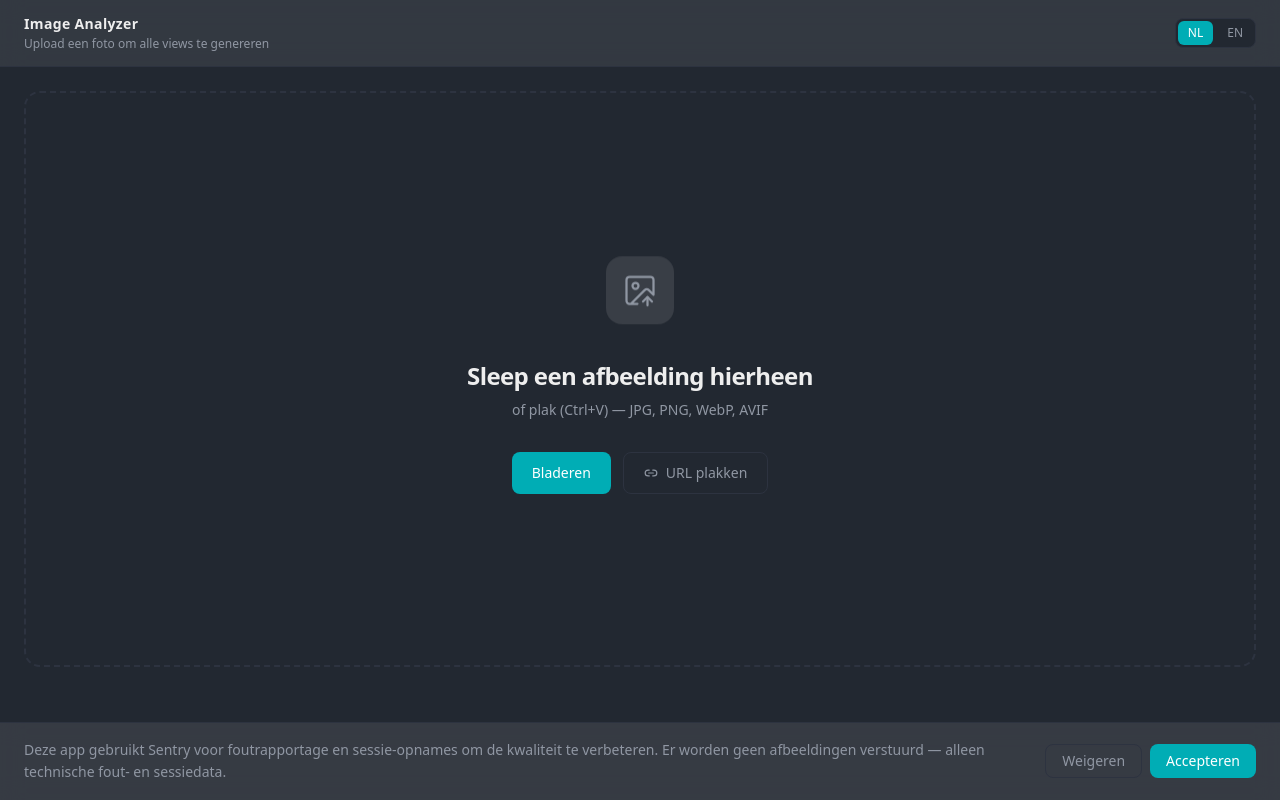
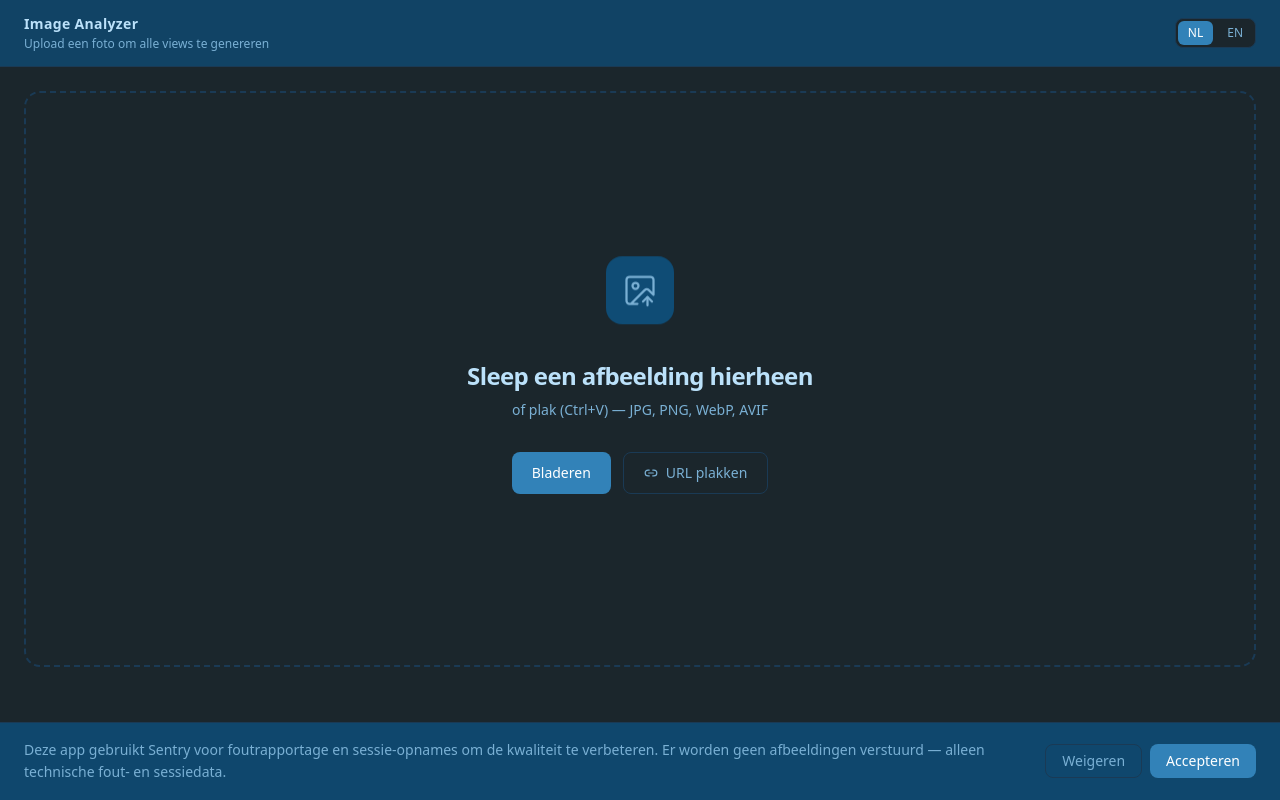
Before and after one commit to bakiyuksel/image-analyzer, a React (Vite) app: page / in a window 1280 px wide. Built offline with nearby package versions, Linux system fonts and the light colour scheme.

Commit message:
Switch palette to #1B262C / #0F4C75 / #3282B8 / #BBE1FA
Co-Authored-By: Claude Sonnet 4.6 <noreply@anthropic.com>

```diff
--- a/src/index.css
+++ b/src/index.css
@@ -1,14 +1,14 @@
 @import "tailwindcss";
 
 @theme {
-  --color-bg: #222831;
-  --color-surface: #393E46;
-  --color-surface-hover: #42484f;
-  --color-rim: #2d3340;
-  --color-accent: #00ADB5;
-  --color-accent-dim: #008a91;
-  --color-fg: #EEEEEE;
-  --color-muted: #9097a3;
+  --color-bg: #1B262C;
+  --color-surface: #0F4C75;
+  --color-surface-hover: #1a5c8e;
+  --color-rim: #1a3a55;
+  --color-accent: #3282B8;
+  --color-accent-dim: #2570a3;
+  --color-fg: #BBE1FA;
+  --color-muted: #7ab0d4;
 
   --animate-float: float 3.5s ease-in-out infinite;
   --animate-fade-in-up: fade-in-up 0.45s ease-out both;
@@ -50,7 +50,7 @@
   position: absolute;
   inset: -6px;
   border-radius: 20px;
-  background: linear-gradient(135deg, #00ADB5, #00d4de, #00ADB5);
+  background: linear-gradient(135deg, #3282B8, #5ba3d4, #3282B8);
   background-size: 200% 200%;
   filter: blur(18px);
   opacity: 0;
@@ -95,12 +95,12 @@ body,
 }
 
 body {
-  background-color: #222831;
-  color: #EEEEEE;
-  background-image: radial-gradient(ellipse 80% 40% at 50% -5%, rgba(0, 173, 181, 0.06), transparent);
+  background-color: #1B262C;
+  color: #BBE1FA;
+  background-image: radial-gradient(ellipse 80% 40% at 50% -5%, rgba(50, 130, 184, 0.08), transparent);
 }
 
 ::-webkit-scrollbar { width: 6px; height: 6px; }
 ::-webkit-scrollbar-track { background: transparent; }
-::-webkit-scrollbar-thumb { background: #2d3340; border-radius: 999px; }
-::-webkit-scrollbar-thumb:hover { background: #393E46; }
+::-webkit-scrollbar-thumb { background: #1a3a55; border-radius: 999px; }
+::-webkit-scrollbar-thumb:hover { background: #0F4C75; }
--- a/src/lib/viewExamples.tsx
+++ b/src/lib/viewExamples.tsx
@@ -1,6 +1,6 @@
 import type { Lang } from './i18n'
 
-const T = '#00ADB5'   // teal accent
+const T = '#3282B8'   // blue accent
 const R = '#ef4444'   // red alert
 const A = '#f59e0b'   // amber warn
 const G = '#10b981'   // green ok
@@ -11,7 +11,7 @@ const nl = (lang: Lang) => lang === 'nl'
 function Frame({ children, h = 160 }: { children: React.ReactNode; h?: number }) {
   return (
     <svg viewBox={`0 0 280 ${h}`} xmlns="http://www.w3.org/2000/svg" className="w-full max-w-[280px] rounded-xl border border-rim/40">
-      <rect width="280" height={h} fill="#1a1f26" rx="10"/>
+      <rect width="280" height={h} fill="#1B262C" rx="10"/>
       {children}
     </svg>
   )
```
